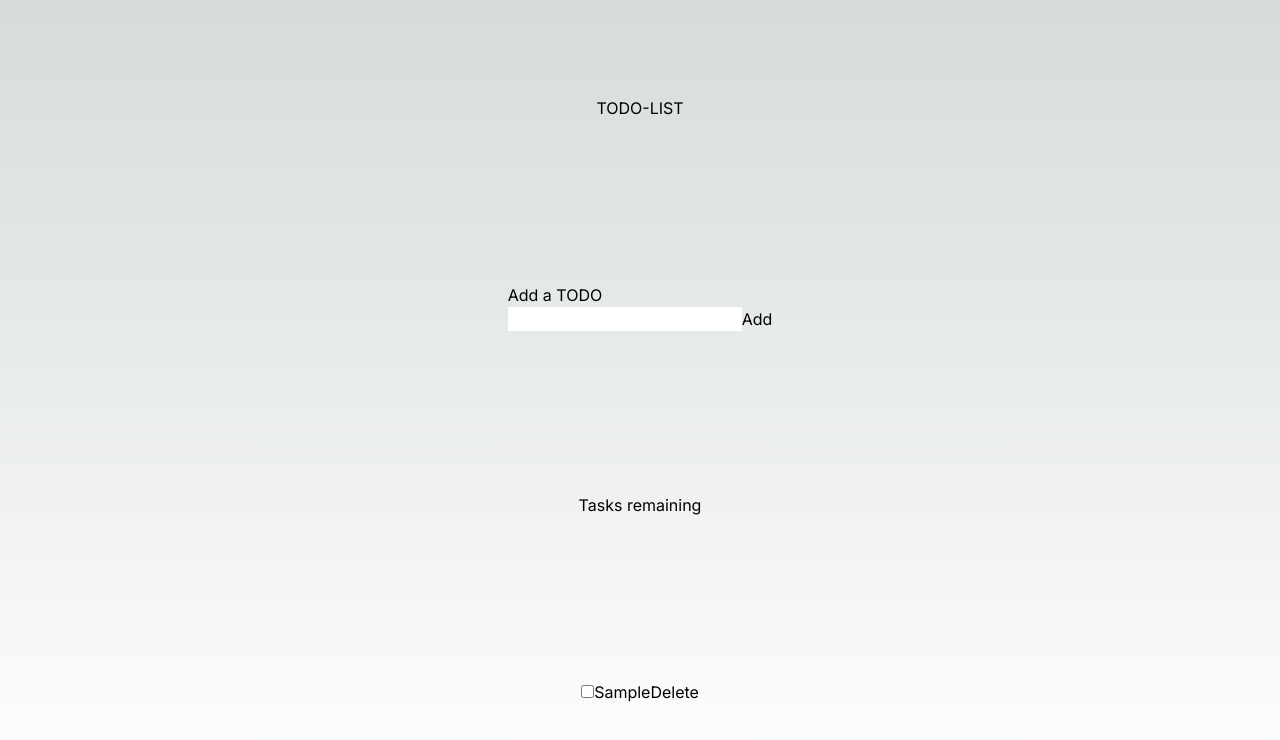
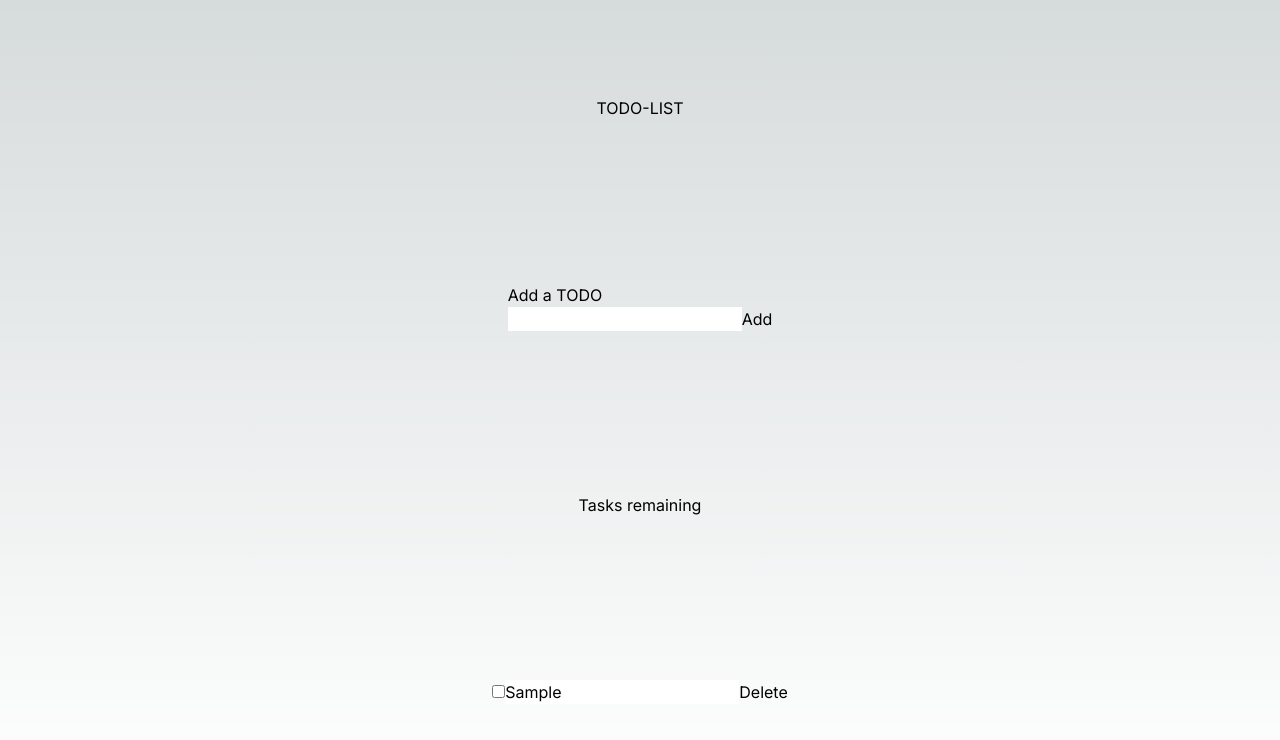
Before and after one commit to jerichosy/todo-list, a Next.js app: page / in a window 1280 px wide. Both pictures are taken after typing "Sample" into the empty fields and a click on the button "Add". Shown: the top 740 px of the page. Built offline with nearby package versions, Linux system fonts and the light colour scheme.

Commit message:
Change todo to input field for UI purposes

```diff
--- a/src/app/components/TodoList.js
+++ b/src/app/components/TodoList.js
@@ -41,7 +41,8 @@ export default function TodoList() {
                 {todos.map(todo => (
                     <li key={todo.id}>
                         <input type="checkbox" checked={todo.done} />
-                        <span>{todo.title}</span>
+                        <input type="text" value={todo.title} />
+                        {/* <span>{todo.title}</span> */}
                         <button type='button' onClick={() => handleDeleteTodo(todo.id)}>Delete</button>
                     </li>
                 ))}
```
